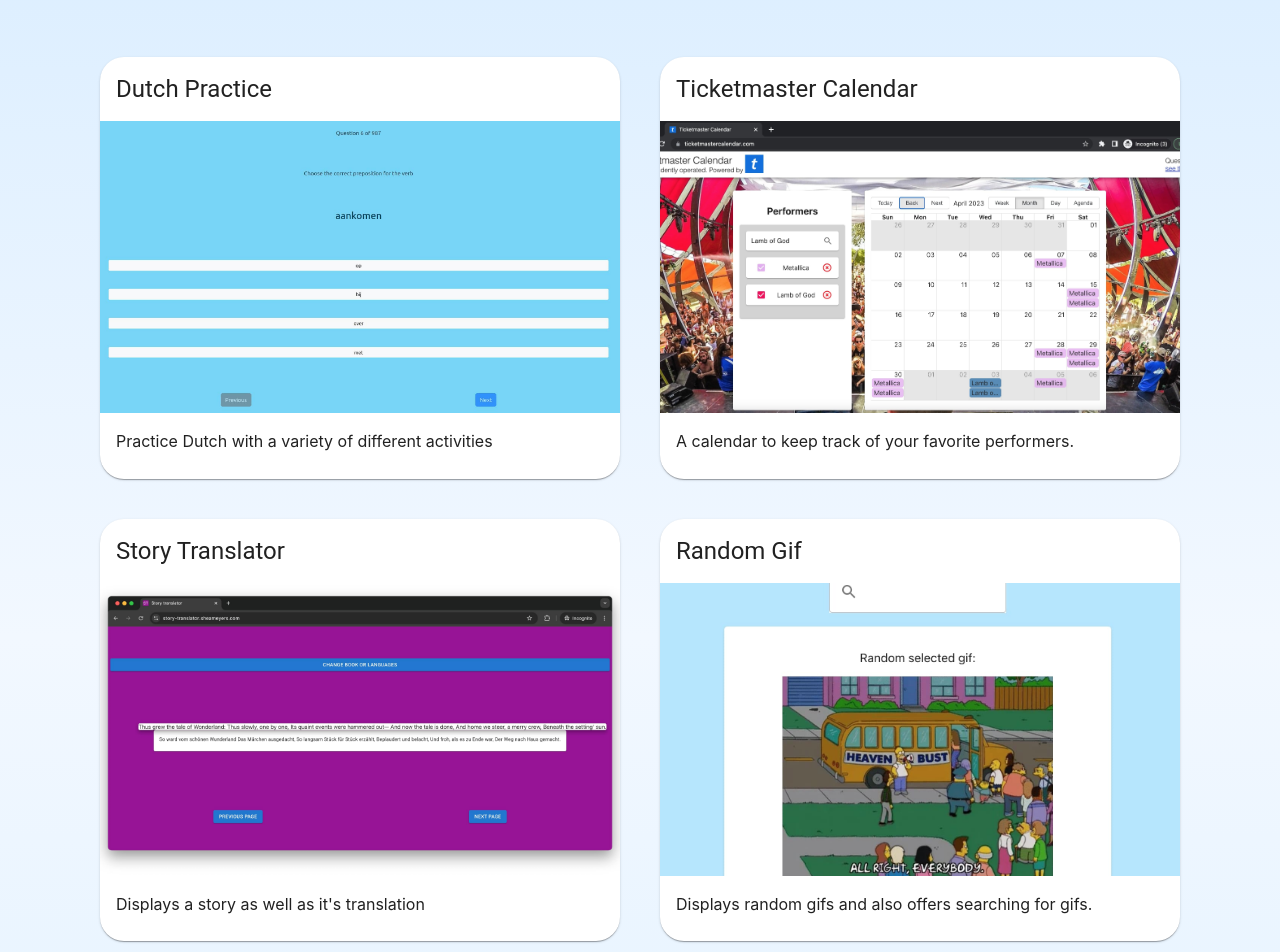
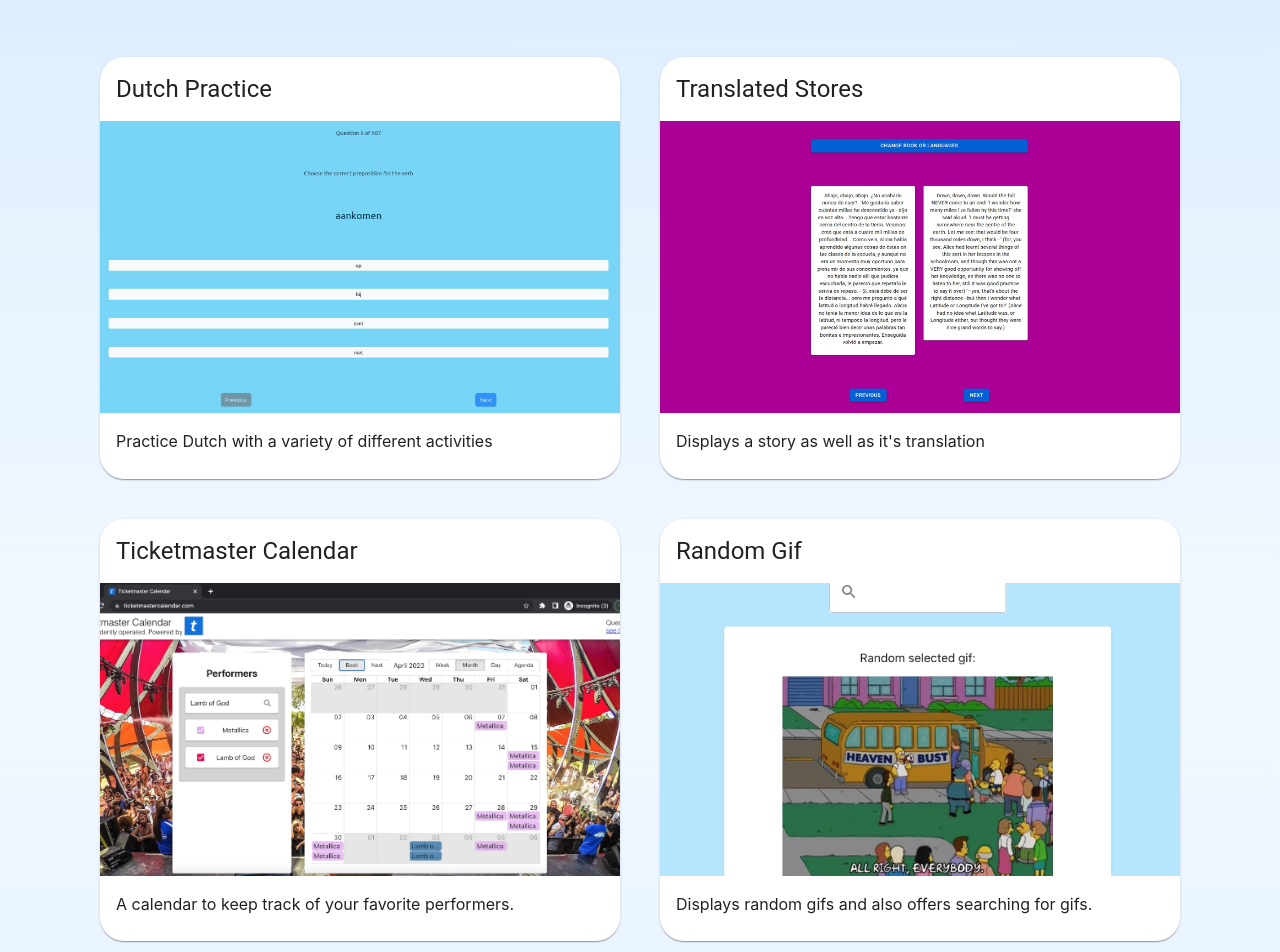
Before and after one commit to SheaMeyers/SheaMeyers.github.io, a React (Create React App) app: page / in a window 1280 px wide. Shown: the part 920-1872 px from the top of the page. Built offline with nearby package versions, Linux system fonts and the light colour scheme.

Commit message:
Update my home page

```diff
--- a/src/AboutMe.css
+++ b/src/AboutMe.css
@@ -25,7 +25,7 @@
 }
 
 .About-me-non-white-section {
-  background: #e7f5ff;
+  background: #f8f9ff;
 }
 
 .About-me-section__text {
--- a/src/Home.tsx
+++ b/src/Home.tsx
@@ -13,7 +13,7 @@
 import indecisionPhoto from "./indecisionPhoto.jpg";
 import expensifyPhoto from "./expensifyPhoto.jpg";
 import reactFakeStore from "./reactFakeStore.jpg";
-import storyTranslator from "./storyTranslator.jpg";
+import translatedStories from "./translatedStories.jpg";
 import dutchPractice from "./dutchPractice.jpg";
 import "./Home.css";
 
@@ -57,6 +57,23 @@
             </Card>
           </a>
           <a
+            href="https://translatedstories.com/"
+            target="_blank"
+            rel="noopener noreferrer"
+          >
+            <Card className="ProjectCard">
+              <CardHeader title="Translated Stores" />
+              <CardMedia
+                className="ProjectCardMedia"
+                image={translatedStories}
+                title="Translated Stores"
+              />
+              <CardContent>
+                Displays a story as well as it's translation
+              </CardContent>
+            </Card>
+          </a>
+          <a
             href="https://ticketmaster-calendar.sheameyers.com/"
             target="_blank"
             rel="noopener noreferrer"
@@ -70,23 +87,6 @@
               />
               <CardContent>
                 A calendar to keep track of your favorite performers.
-              </CardContent>
-            </Card>
-          </a>
-          <a
-            href="https://story-translator.sheameyers.com/"
-            target="_blank"
-            rel="noopener noreferrer"
-          >
-            <Card className="ProjectCard">
-              <CardHeader title="Story Translator" />
-              <CardMedia
-                className="ProjectCardMedia"
-                image={storyTranslator}
-                title="Story Translator"
-              />
-              <CardContent>
-                Displays a story as well as it's translation
               </CardContent>
             </Card>
           </a>
```
Also changed, not shown: src/storyTranslator.jpg (deleted), src/translatedStories.jpg (added).
